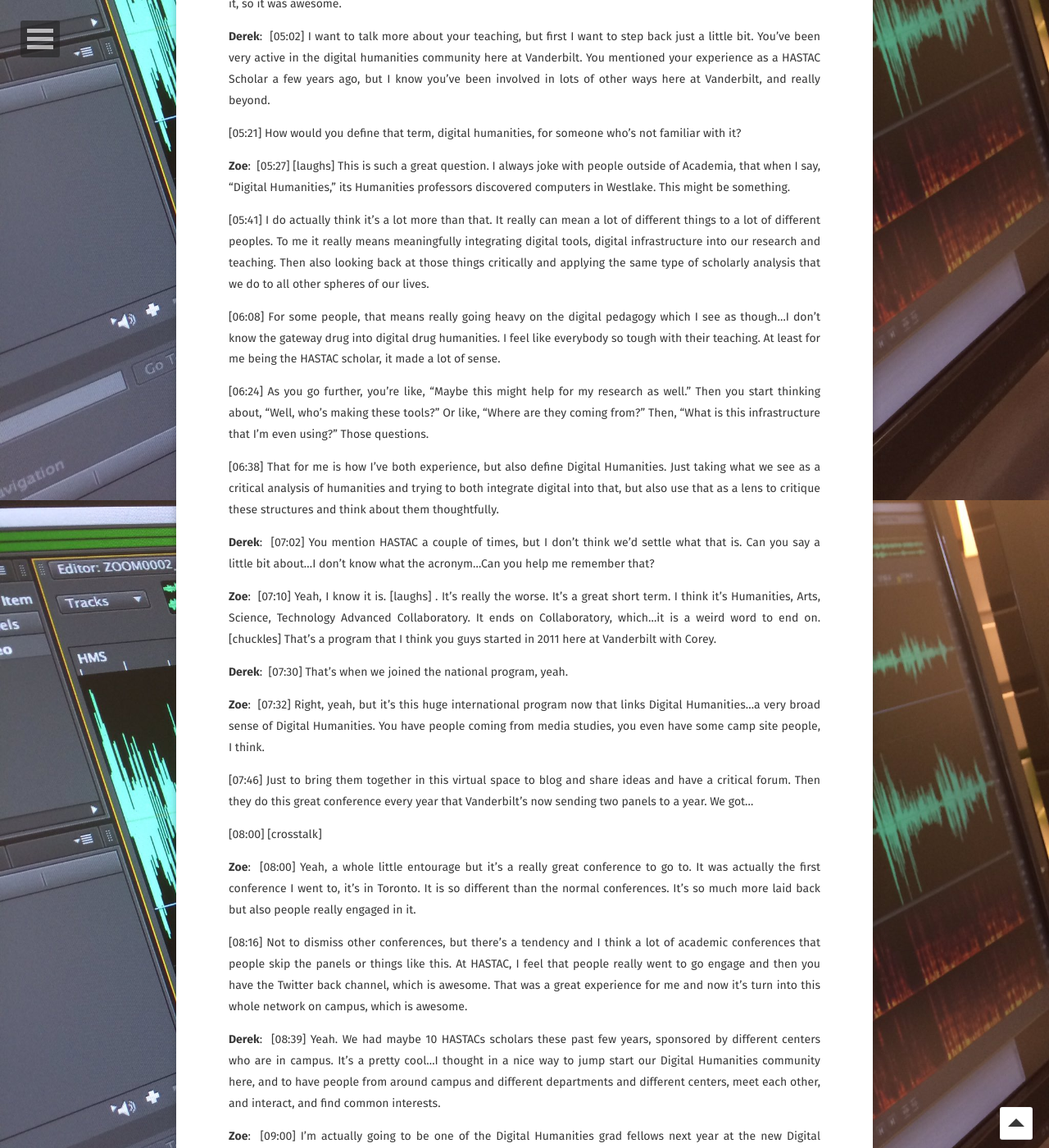
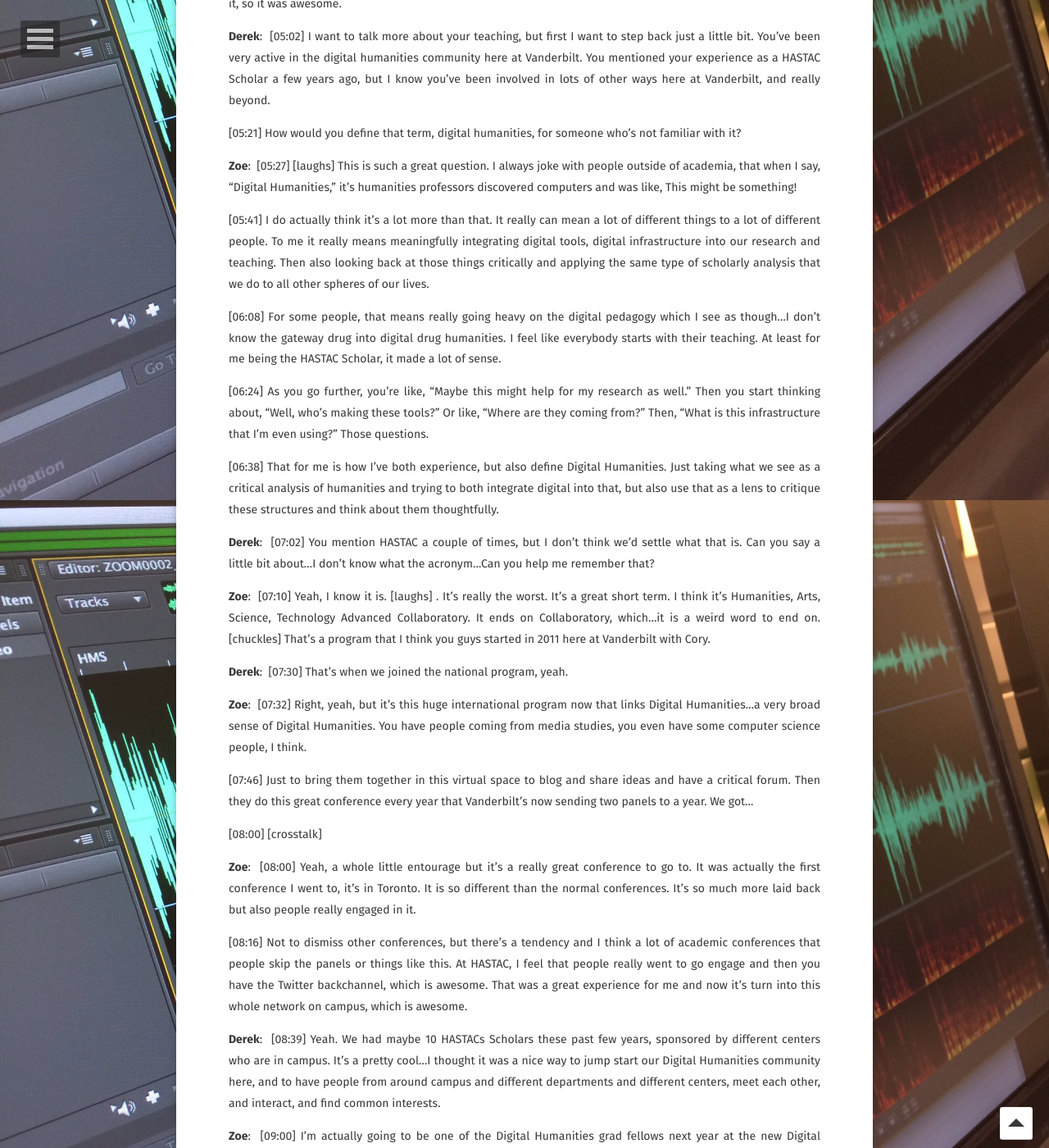
Before and after one commit to leadinglinespod/leadinglinespod.github.io, a Jekyll site: the page built from _posts/2016-11-21-episode-008.md, in a window 1280 px wide and 1400 px high, scrolled down 3230 px. Shown: the whole window at 82% size. Built offline with Jekyll 4.4.1, drawn with Linux system fonts in a browser that asks for light colours; some web fonts are replaced; comment, search, counter and statistics services are not loaded; some of the changed text lies outside the part shown.

Commit message:
Update 2016-11-21-episode-008.md

```diff
--- a/_posts/2016-11-21-episode-008.md
+++ b/_posts/2016-11-21-episode-008.md
@@ -152,12 +152,12 @@ involved in lots of other ways here at Vanderbilt, and really beyond.
 someone who's not familiar with it?
 
 **Zoe**:  [05:27] [laughs] This is such a great question. I always
-joke with people outside of Academia, that when I say, "Digital
-Humanities," its Humanities professors discovered computers in Westlake.
-This might be something.
+joke with people outside of academia, that when I say, "Digital
+Humanities," it's humanities professors discovered computers and was like,
+This might be something!
 
 [05:41] I do actually think it's a lot more than that. It really can
-mean a lot of different things to a lot of different peoples. To me it
+mean a lot of different things to a lot of different people. To me it
 really means meaningfully integrating digital tools, digital
 infrastructure into our research and teaching. Then also looking back at
 those things critically and applying the same type of scholarly analysis
@@ -165,8 +165,8 @@ that we do to all other spheres of our lives.
 
 [06:08] For some people, that means really going heavy on the digital
 pedagogy which I see as though...I don't know the gateway drug into
-digital drug humanities. I feel like everybody so tough with their
-teaching. At least for me being the HASTAC scholar, it made a lot of
+digital drug humanities. I feel like everybody starts with their
+teaching. At least for me being the HASTAC Scholar, it made a lot of
 sense.
 
 [06:24] As you go further, you're like, "Maybe this might help for my
@@ -185,17 +185,17 @@ think we'd settle what that is. Can you say a little bit about...I don't
 know what the acronym...Can you help me remember that?
 
 **Zoe**:  [07:10] Yeah, I know it is. [laughs] . It's really the
-worse. It's a great short term. I think it's Humanities, Arts, Science,
+worst. It's a great short term. I think it's Humanities, Arts, Science,
 Technology Advanced Collaboratory. It ends on Collaboratory, which...it
 is a weird word to end on. [chuckles] That's a program that I think
-you guys started in 2011 here at Vanderbilt with Corey.
+you guys started in 2011 here at Vanderbilt with Cory.
 
 **Derek**:  [07:30] That's when we joined the national program, yeah.
 
 **Zoe**:  [07:32] Right, yeah, but it's this huge international
 program now that links Digital Humanities...a very broad sense of
 Digital Humanities. You have people coming from media studies, you even
-have some camp site people, I think.
+have some computer science people, I think.
 
 [07:46] Just to bring them together in this virtual space to blog and
 share ideas and have a critical forum. Then they do this great
@@ -212,13 +212,13 @@ It's so much more laid back but also people really engaged in it.
 [08:16] Not to dismiss other conferences, but there's a tendency and I
 think a lot of academic conferences that people skip the panels or
 things like this. At HASTAC, I feel that people really went to go engage
-and then you have the Twitter back channel, which is awesome. That was a
+and then you have the Twitter backchannel, which is awesome. That was a
 great experience for me and now it's turn into this whole network on
 campus, which is awesome.
 
-**Derek**:  [08:39] Yeah. We had maybe 10 HASTACs scholars these past
+**Derek**:  [08:39] Yeah. We had maybe 10 HASTACs Scholars these past
 few years, sponsored by different centers who are in campus. It's a
-pretty cool...I thought in a nice way to jump start our Digital
+pretty cool...I thought it was a nice way to jump start our Digital
 Humanities community here, and to have people from around campus and
 different departments and different centers, meet each other, and
 interact, and find common interests.
@@ -259,7 +259,7 @@ what are some ways that you've used technology to enhance the learning
 experience of your students?
 
 **Zoe**:  [10:22] The way I got into it was both HASTAC, but then also
-just being very frightened by blackboard. [laughs] You're changing but
+just being very frightened by Blackboard. [laughs] You're changing but
 in the past, it was such a horrible tool. For me, the immediate thing
 became, "OK, I don't want to use this virtual space. I don't feel like
 this a great way for my students to understand the course and to share
@@ -279,7 +279,7 @@ obviously, the Arab Spring itself, was almost a digitally‑born event.
 [11:28] You can't really understand it without using digital tools.
 For that course, I took a lot of what I had learned in the previous
 courses and tried to integrate digital from the get‑go. A lot of people
-see EdTech, or digital tools, or digital learning as a one week in the
+see edtech, or digital tools, or digital learning as a one week in the
 course like the way you send your students to the library for one of the
 course meetings to learn what research is.
 
@@ -787,7 +787,7 @@ history at Vanderbilt University. Zoe is so thoughtful about digital
 pedagogy and I'm glad we could feature her on the podcast.
 
 [35:27] In the show notes, you'll find links to Zoe's website, her
-twitter account, The HASTAC Network, Vanderbilt's new Center for Digital
+twitter account, the HASTAC Network, Vanderbilt's new Center for Digital
 Humanities, and a couple of other resources that Zoe and I mentioned.
 You can find those show notes on our website, leadinglinespod.com.
 
```
Also changed, not shown: other parts of _posts/2016-11-21-episode-008.md (+12 -12 lines).
